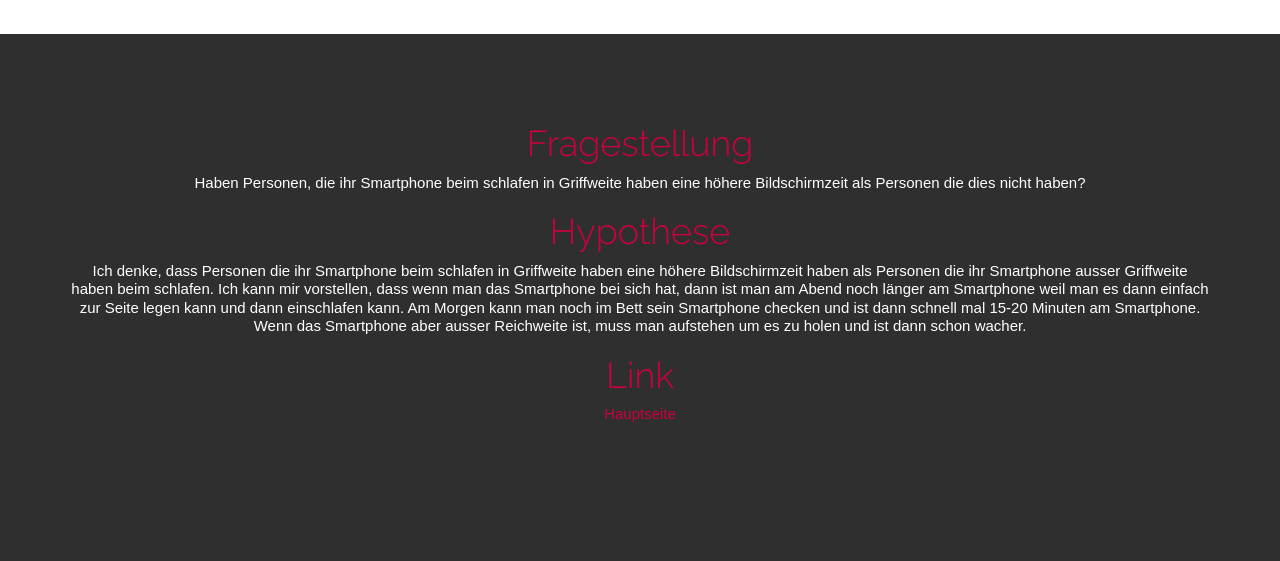
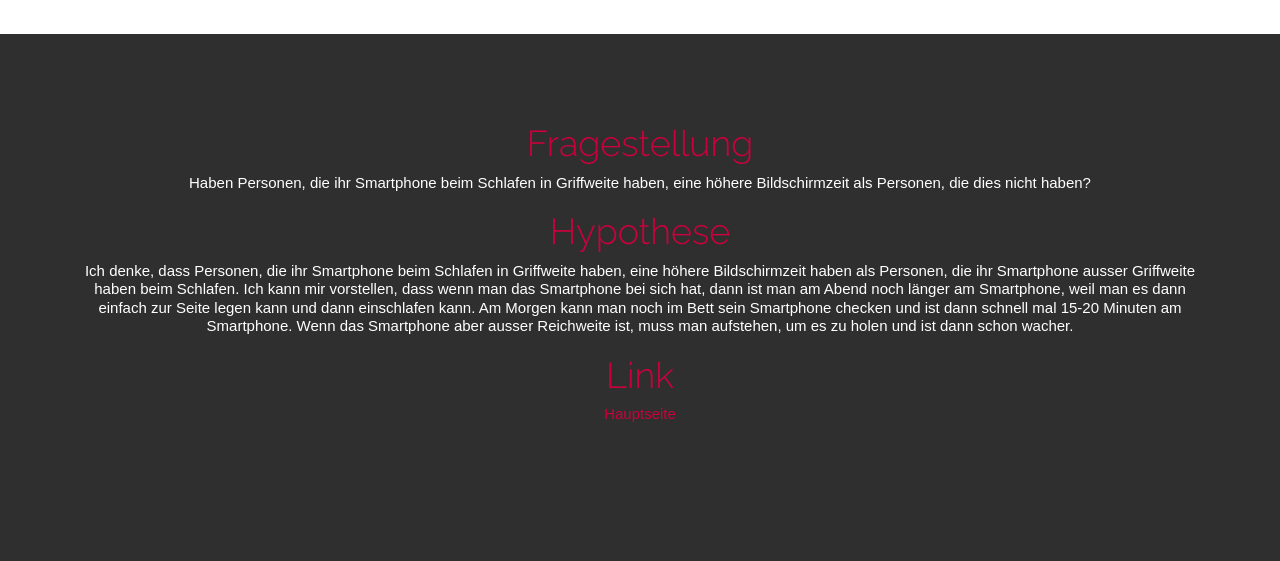
Before and after one commit to ndvabr/bubble-app, a plain HTML site: page index.html in a window 1280 px wide. Shown: the part 880-1441 px from the top of the page. Drawn offline with Linux system fonts and the light colour scheme.

Commit message:
Add files via upload

```diff
--- a/index.html
+++ b/index.html
@@ -73,11 +73,11 @@
             <div class="text_footer">
 
                 <h1> Fragestellung</h1>
-                Haben Personen, die ihr Smartphone beim schlafen in Griffweite haben eine höhere Bildschirmzeit als Personen die dies nicht haben?
+                Haben Personen, die ihr Smartphone beim Schlafen in Griffweite haben, eine höhere Bildschirmzeit als Personen, die dies nicht haben?
                 <h1> Hypothese</h1>
-                Ich denke, dass Personen die ihr Smartphone beim schlafen in Griffweite haben eine höhere Bildschirmzeit haben als Personen die ihr Smartphone ausser Griffweite haben beim schlafen.
-                Ich kann mir vorstellen, dass wenn man das Smartphone bei sich hat, dann ist man am Abend noch länger am Smartphone weil man es dann einfach zur Seite legen kann und dann einschlafen kann. Am Morgen kann man noch im Bett sein Smartphone checken und ist dann schnell mal 15-20 Minuten am Smartphone.
-                Wenn das Smartphone aber ausser Reichweite ist, muss man aufstehen um es zu holen und ist dann schon wacher.
+                Ich denke, dass Personen, die ihr Smartphone beim Schlafen in Griffweite haben, eine höhere Bildschirmzeit haben als Personen, die ihr Smartphone ausser Griffweite haben beim Schlafen.
+                Ich kann mir vorstellen, dass wenn man das Smartphone bei sich hat, dann ist man am Abend noch länger am Smartphone, weil man es dann einfach zur Seite legen kann und dann einschlafen kann. Am Morgen kann man noch im Bett sein Smartphone checken und ist dann schnell mal 15-20 Minuten am Smartphone.
+                Wenn das Smartphone aber ausser Reichweite ist, muss man aufstehen, um es zu holen und ist dann schon wacher.
 
 
                 <h1> Link</h1>
```
